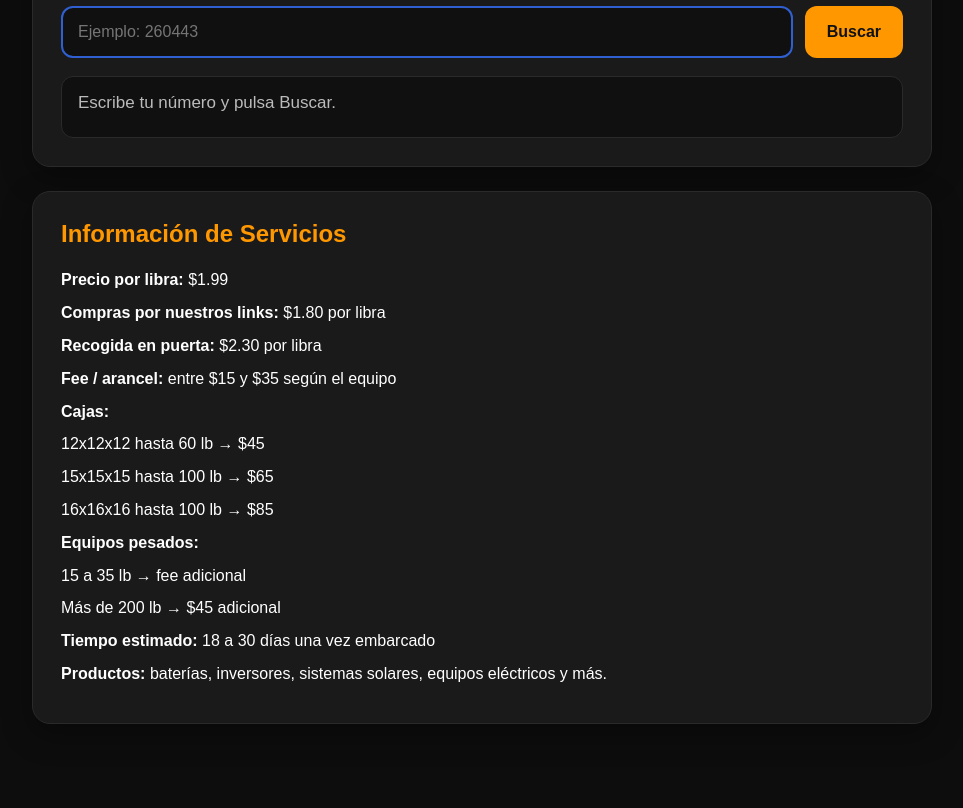
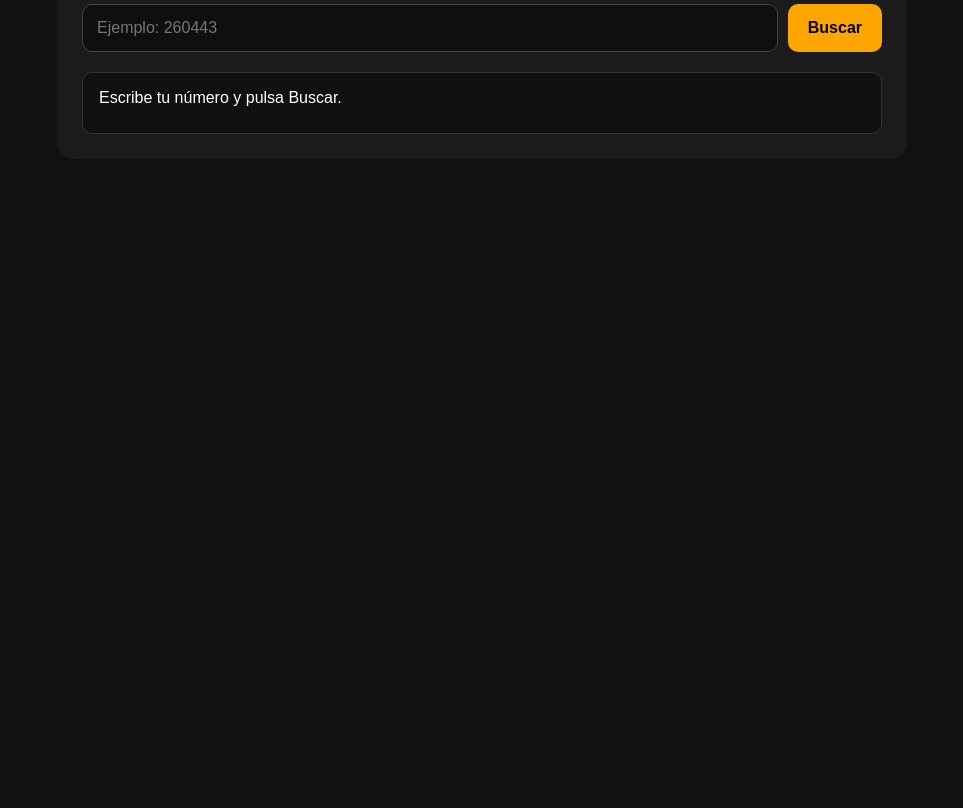
Before and after one commit to Chambatina1/Rastreador-, a website: page index.html in a window 1280 px wide. Shown: the part 141-949 px from the top of the page, without its empty margins (158-1121 px from the left). After the commit the page ends 800 px from the top, so only its background shows below. Drawn offline with Linux system fonts and the light colour scheme.

Commit message:
Update index.html

```diff
--- a/index.html
+++ b/index.html
@@ -1,159 +1,102 @@
 <!DOCTYPE html>
 <html lang="es">
 <head>
-  <meta charset="UTF-8" />
-  <meta name="viewport" content="width=device-width, initial-scale=1.0" />
+  <meta charset="UTF-8">
+  <meta name="viewport" content="width=device-width, initial-scale=1.0">
   <title>Rastreador Chambatina</title>
   <style>
     body{
       font-family: Arial, sans-serif;
-      background:#0d0d0d;
+      background:#111;
       color:#fff;
       margin:0;
-      padding:0;
+      padding:40px 20px;
     }
-    .wrap{
-      max-width:900px;
-      margin:40px auto;
-      padding:20px;
+    .box{
+      max-width:800px;
+      margin:0 auto;
+      background:#1b1b1b;
+      border-radius:16px;
+      padding:25px;
     }
-    .card{
-      background:#1a1a1a;
-      border:1px solid #2a2a2a;
-      border-radius:18px;
-      padding:28px;
-      box-shadow:0 10px 30px rgba(0,0,0,.35);
-      margin-bottom:24px;
+    h1{
+      text-align:center;
+      color:orange;
     }
-    h1,h2{
-      color:#ff9800;
-      margin-top:0;
-    }
-    .row{
+    .fila{
       display:flex;
-      gap:12px;
-      flex-wrap:wrap;
+      gap:10px;
+      margin-top:20px;
     }
     input{
       flex:1;
-      min-width:220px;
-      padding:15px;
-      border-radius:12px;
-      border:2px solid #2f5fd0;
-      background:#101010;
-      color:#fff;
+      padding:14px;
       font-size:16px;
-      outline:none;
+      border-radius:10px;
+      border:1px solid #444;
+      background:#0f0f0f;
+      color:white;
     }
     button{
-      padding:15px 22px;
+      padding:14px 20px;
+      font-size:16px;
+      font-weight:bold;
       border:none;
-      border-radius:12px;
-      background:#ff9800;
-      color:#111;
-      font-weight:700;
+      border-radius:10px;
+      background:orange;
+      color:black;
       cursor:pointer;
-      font-size:16px;
     }
     #resultado{
-      margin-top:18px;
+      margin-top:20px;
       padding:16px;
-      border-radius:12px;
+      border-radius:10px;
       background:#101010;
-      border:1px solid #2a2a2a;
+      border:1px solid #333;
       min-height:28px;
       white-space:pre-line;
-      font-size:17px;
-    }
-    .ok{ color:#7dff9a; }
-    .error{ color:#ff6b6b; }
-    .muted{ color:#bbb; }
-    p{
-      line-height:1.55;
-      margin:8px 0;
     }
   </style>
 </head>
 <body>
-  <div class="wrap">
-    <div class="card">
-      <h1>Rastreador Chambatina</h1>
+  <div class="box">
+    <h1>Rastreador Chambatina</h1>
 
-      <div class="row">
-        <input id="cpk" type="text" placeholder="Ejemplo: 260443" />
-        <button onclick="buscar()">Buscar</button>
-      </div>
-
-      <div id="resultado" class="muted">Escribe tu número y pulsa Buscar.</div>
+    <div class="fila">
+      <input id="cpk" type="text" placeholder="Ejemplo: 260443">
+      <button type="button" id="btnBuscar">Buscar</button>
     </div>
 
-    <div class="card">
-      <h2>Información de Servicios</h2>
-      <p><strong>Precio por libra:</strong> $1.99</p>
-      <p><strong>Compras por nuestros links:</strong> $1.80 por libra</p>
-      <p><strong>Recogida en puerta:</strong> $2.30 por libra</p>
-      <p><strong>Fee / arancel:</strong> entre $15 y $35 según el equipo</p>
-      <p><strong>Cajas:</strong></p>
-      <p>12x12x12 hasta 60 lb → $45</p>
-      <p>15x15x15 hasta 100 lb → $65</p>
-      <p>16x16x16 hasta 100 lb → $85</p>
-      <p><strong>Equipos pesados:</strong></p>
-      <p>15 a 35 lb → fee adicional</p>
-      <p>Más de 200 lb → $45 adicional</p>
-      <p><strong>Tiempo estimado:</strong> 18 a 30 días una vez embarcado</p>
-      <p><strong>Productos:</strong> baterías, inversores, sistemas solares, equipos eléctricos y más.</p>
-    </div>
+    <div id="resultado">Escribe tu número y pulsa Buscar.</div>
   </div>
 
   <script>
-    async function buscar() {
-      const input = document.getElementById("cpk");
+    document.getElementById("btnBuscar").addEventListener("click", async function () {
+      const cpk = document.getElementById("cpk").value.trim().replace(/\D/g, "");
       const resultado = document.getElementById("resultado");
 
-      const cpk = (input.value || "").replace(/\D/g, "");
+      resultado.textContent = "Botón funcionando...";
 
       if (!cpk) {
-        resultado.className = "error";
         resultado.textContent = "Escribe un número válido.";
         return;
       }
 
-      resultado.className = "muted";
-      resultado.textContent = "Buscando...";
-
       try {
-        const url = "https://rastreador-tj5b.onrender.com/api/rastreo/" + cpk + "?t=" + Date.now();
-        const res = await fetch(url, {
-          method: "GET",
-          cache: "no-store"
-        });
-
-        if (!res.ok) {
-          resultado.className = "error";
-          resultado.textContent = "El servidor respondió con error " + res.status;
-          return;
-        }
-
+        const url = "https://rastreador-tj5b.onrender.com/api/rastreo/" + cpk;
+        const res = await fetch(url);
         const data = await res.json();
-        console.log("Respuesta API:", data);
 
         if (!data.ok) {
-          resultado.className = "error";
           resultado.textContent = data.mensaje || "No se encontró el paquete.";
           return;
         }
 
-        resultado.className = "ok";
         resultado.textContent = "Estado: " + data.estado + "\n\n" + data.descripcion;
       } catch (e) {
-        console.error("Fallo fetch:", e);
-        resultado.className = "error";
-        resultado.textContent = "No hay conexión con el servidor.";
+        resultado.textContent = "Error de conexión.";
+        console.error(e);
       }
-    }
-
-    document.getElementById("cpk").addEventListener("keydown", function(e) {
-      if (e.key === "Enter") buscar();
     });
   </script>
 </body>
```
